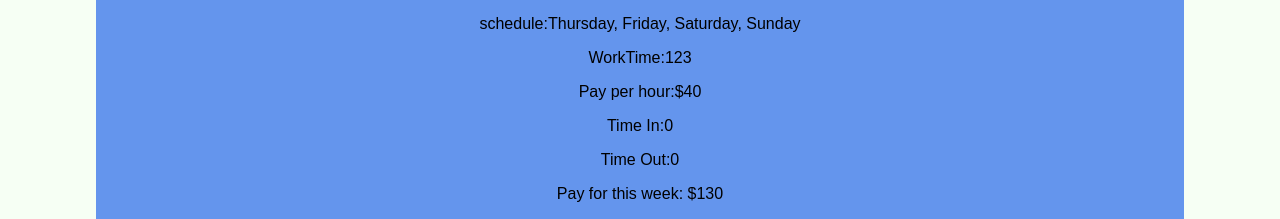
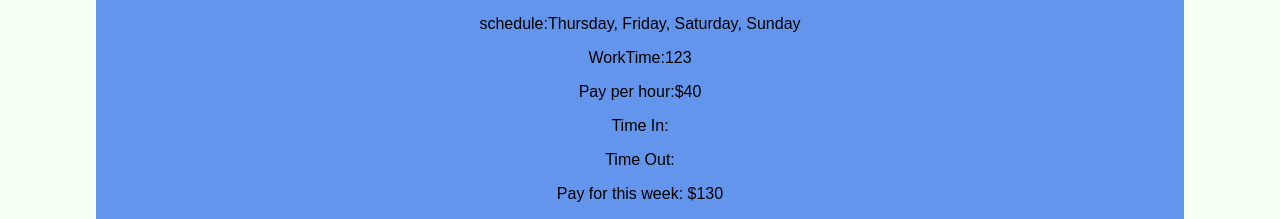
Before and after one commit to RicVUy/flatiron-project-phase-2, a React (Create React App) app: page / in a window 1280 px wide. Shown: the part 1608-1827 px from the top of the page. Built offline with nearby package versions, Linux system fonts and the light colour scheme; data requests are answered from the project's data file.

Commit message:
add to employee login

```diff
--- a/db.json
+++ b/db.json
@@ -9,8 +9,8 @@
       "schedule": "Thursday, Friday, Saturday, Sunday",
       "workTime": 123,
       "payPerHour": 40,
-      "timeInEvents": "0",
-      "timeOutEvents": "0",
+      "timeInEvents": [],
+      "timeOutEvents": [],
       "payForThisWeek": "130"
     },
     {
@@ -35,8 +35,8 @@
       "schedule": "Tuesday,Wednesday,Thursday, Friday",
       "workTime": "190",
       "payPerHour": 33,
-      "timeInEvents": "2:00 AM",
-      "timeOutEvents": "8:49 PM",
+      "timeInEvents": [],
+      "timeOutEvents": [],
       "payForThisWeek": "540",
       "userName": "jonboy"
     },
@@ -59,7 +59,7 @@
       "password": "adobo",
       "position": "Accountant",
       "schedule": "Monday to Wednesday",
-      "workTime": "8:00 AM to 5:00 PM",
+      "workTime": 0,
       "payPerHour": 35,
       "timeInEvents": [],
       "timeOutEvents": [],
@@ -74,23 +74,23 @@
       "schedule": "Monday to Saturday",
       "workTime": 450,
       "payPerHour": 23,
-      "timeInEvents": "3:00 AM",
-      "timeOutEvents": "9:00",
+      "timeInEvents": [],
+      "timeOutEvents": [],
       "payForThisWeek": "0",
-      "id": 9
+      "id": 6
     },
     {
-      "name": "JayR Cabanban",
-      "image": "",
-      "password": "",
-      "position": "",
-      "schedule": "",
-      "workTime": 0,
-      "payPerHour": 0,
+      "name": "Eloise Uy",
+      "image": "\"http://www.pngmart.com/files/3/Toy-Story-Woody-PNG-Photos.png\"",
+      "password": "Allan",
+      "position": "sales",
+      "schedule": "on Vacation",
+      "workTime": 56789,
+      "payPerHour": 31,
       "timeInEvents": [],
       "timeOutEvents": [],
-      "payForThisWeek": 0,
-      "id": 10
+      "payForThisWeek": "07654",
+      "id": 7
     }
   ]
 }
--- a/src/components/Employee/EmployeeLogin.js
+++ b/src/components/Employee/EmployeeLogin.js
@@ -1,5 +1,5 @@
 import React, { useState } from 'react';
-
+import { employees1 } from './data';
 function EmployeeLogin() {
   const [formData, setFormData] = useState({
     name: '',
@@ -22,29 +22,7 @@ function EmployeeLogin() {
     //  employee authentication
     const { name, password } = formData;
 
-
-     let employees1 = [
-      {
-            id : 1,
-            name1 : "Ricardo",
-            password1: "dolphin",
-
-      },
-      {
-            id : 2,
-            name1 : "Edna",
-            password1: "Eloise",
-
-      },
-      {
-        id : 3,
-            name1 : "Johnny",
-            password1: "Kuro",
-
-      }
-    ]
-
-     for (let i=0; i<3; i++){
+     for (let i=0; i<employees1.length; i++){
     if (name === employees1[i].name1 && password === employees1[i].password1) {
       // If authentication is successful, fetch employee data
      fetchEmployeeData(name);
--- /dev/null
+++ b/src/components/Employee/data.js
@@ -0,0 +1,46 @@
+const employees1 = [
+    {
+        id : 1,
+        name1 : "Ricardo",
+        password1: "dolphin",
+
+  },
+  {
+        id : 2,
+        name1 : "Edna",
+        password1: "Eloise",
+
+  },
+  {
+    id : 3,
+        name1 : "Johnny",
+        password1: "Kuro",
+
+  },
+  {
+    id : 4,
+    name1 : "JayR Cabanban",
+    password1: "mabuhay",
+
+},
+{
+    id : 5,
+    name1 : "Paul Jethro Uy",
+    password1: "adobo",
+
+},
+{
+id : 6,
+    name1 : "Merei Bertiz",
+    password1: "welcome",
+
+},
+{
+    id : 7,
+    name1 : "Eloise Uy",
+    password1: "Allan",
+
+}
+
+]
+export { employees1}
```
